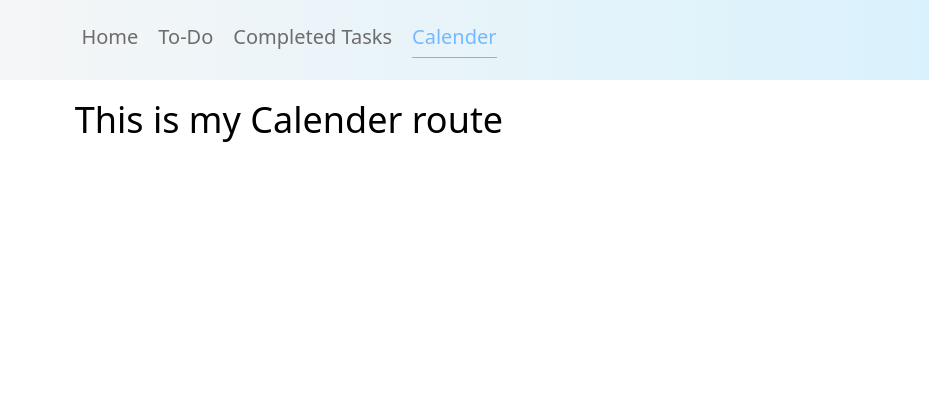
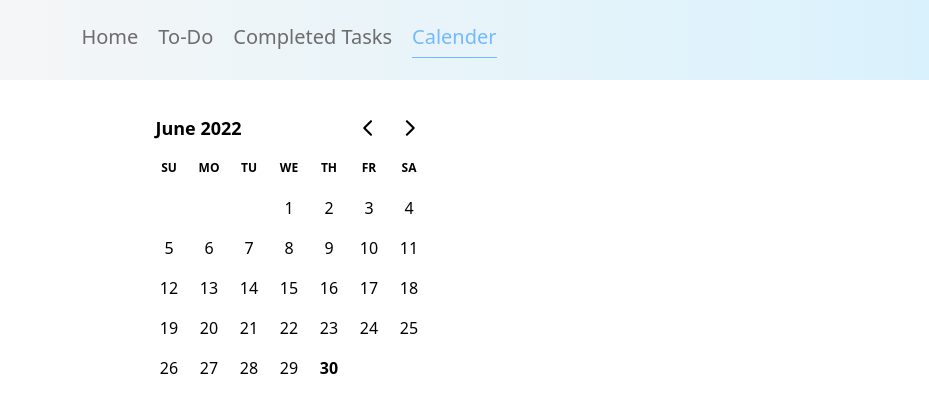
Before and after one commit to nazmul162001/google-todo-app-client, a React (Create React App) app: page /calender in a window 1280 px wide. Shown: the top 412 px of the page, without its empty margins (351-1280 px from the left). Built offline with nearby package versions, Linux system fonts and the light colour scheme.

Commit message:
added inserted data

```diff
--- a/package.json
+++ b/package.json
@@ -6,7 +6,10 @@
     "@testing-library/jest-dom": "^5.14.1",
     "@testing-library/react": "^13.0.0",
     "@testing-library/user-event": "^13.2.1",
+    "axios": "^0.27.2",
+    "date-fns": "^2.28.0",
     "react": "^18.2.0",
+    "react-day-picker": "^8.0.7",
     "react-dom": "^18.2.0",
     "react-icons": "^4.4.0",
     "react-router-dom": "6",
--- a/src/components/Calender/Calender.js
+++ b/src/components/Calender/Calender.js
@@ -1,9 +1,13 @@
 import React from 'react';
+import { DayPicker } from 'react-day-picker';
+import 'react-day-picker/dist/style.css';
 
 const Calender = () => {
   return (
     <div>
-      <h2 className="text-4xl text-center py-5">This is my Calender route</h2>
+      <div className="calender w-full flex justify-center mt-3">
+      <DayPicker />
+      </div>
     </div>
   );
 };
--- a/src/components/Todo/Todo.js
+++ b/src/components/Todo/Todo.js
@@ -1,3 +1,4 @@
+import axios from 'axios';
 import React, { useState } from 'react';
 import TodoList from '../TodoList/TodoList';
 import './Todo.css';
@@ -9,10 +10,15 @@ const Todo = () => {
     setValue(e.target.value);
   };
 
-  const handleSubmit = (e) => {
+  const handleSubmit = async (e) => {
     e.preventDefault();
     console.log(value);
     // send data to backend
+    await axios.post('http://localhost:5000/api/user', {
+      todoTask: value
+    });
+    setValue('');
+
   };
 
   //it triggers by pressing the enter key
```
Also changed, not shown: 1 other file (tests, documents, lock files or other folders).
